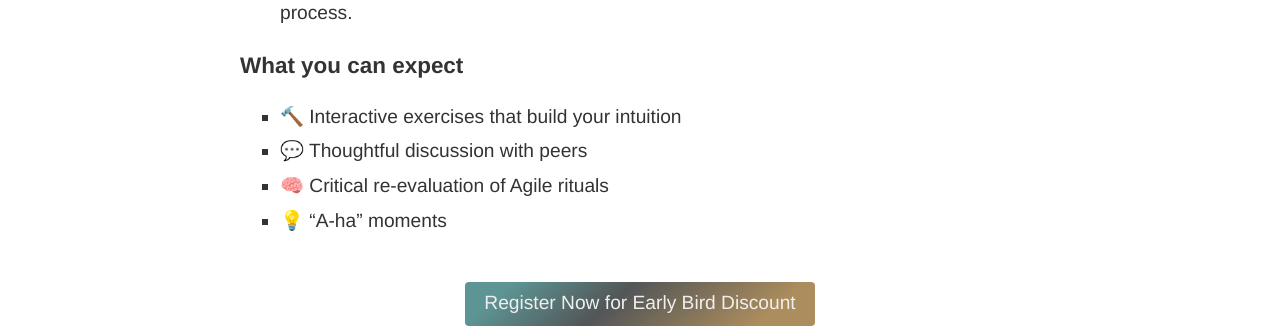
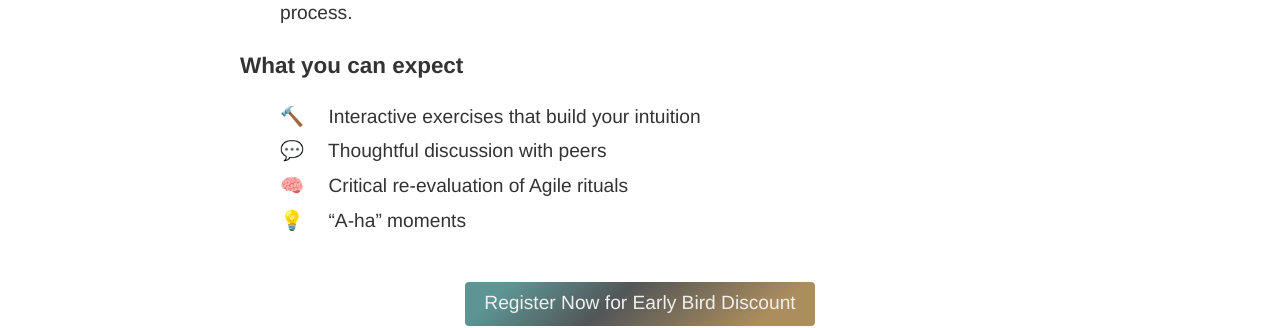
Before and after one commit to golaminar/golaminar.github.io, a Jekyll site: the page built from workshops/agile-principles.html, in a window 1280 px wide. Shown: the part 1636-1964 px from the top of the page. Built offline with Jekyll 4.4.1, drawn with Linux system fonts in a browser that asks for light colours; a script that is not in the unit is left out.

Commit message:
Better styling on features icons

```diff
--- a/workshops/agile-principles.html
+++ b/workshops/agile-principles.html
@@ -113,10 +113,10 @@ description: Most agile training is focussed on a set of techniques. In this 2-d
       </ul>
       <h3>What you can expect</h3>
       <ul class="features">
-        <li>🔨 Interactive exercises that build your intuition</li>
-        <li>💬 Thoughtful discussion with peers</li>
-        <li>🧠 Critical re-evaluation of Agile rituals</li>
-        <li>💡 “A-ha” moments</li>
+        <li><span class="icon">🔨</span> Interactive exercises that build your intuition</li>
+        <li><span class="icon">💬</span> Thoughtful discussion with peers</li>
+        <li><span class="icon">🧠</span> Critical re-evaluation of Agile rituals</li>
+        <li><span class="icon">💡</span> “A-ha” moments</li>
       </ul>
     </div>
   </section>
--- a/workshops/workshops.css
+++ b/workshops/workshops.css
@@ -138,4 +138,13 @@ p.deets {
   color: white;
   border: none;
   opacity: 1;
-  background: linear-gradient(140deg, #4C8A89 12.09%, #404445 42.58%, #A4814C 84.96%);}
+  background: linear-gradient(140deg, #4C8A89 12.09%, #404445 42.58%, #A4814C 84.96%);
+}
+
+.page ul.features {
+  list-style: none;
+}
+
+.features .icon {
+  margin-right: 1em;
+}
```
